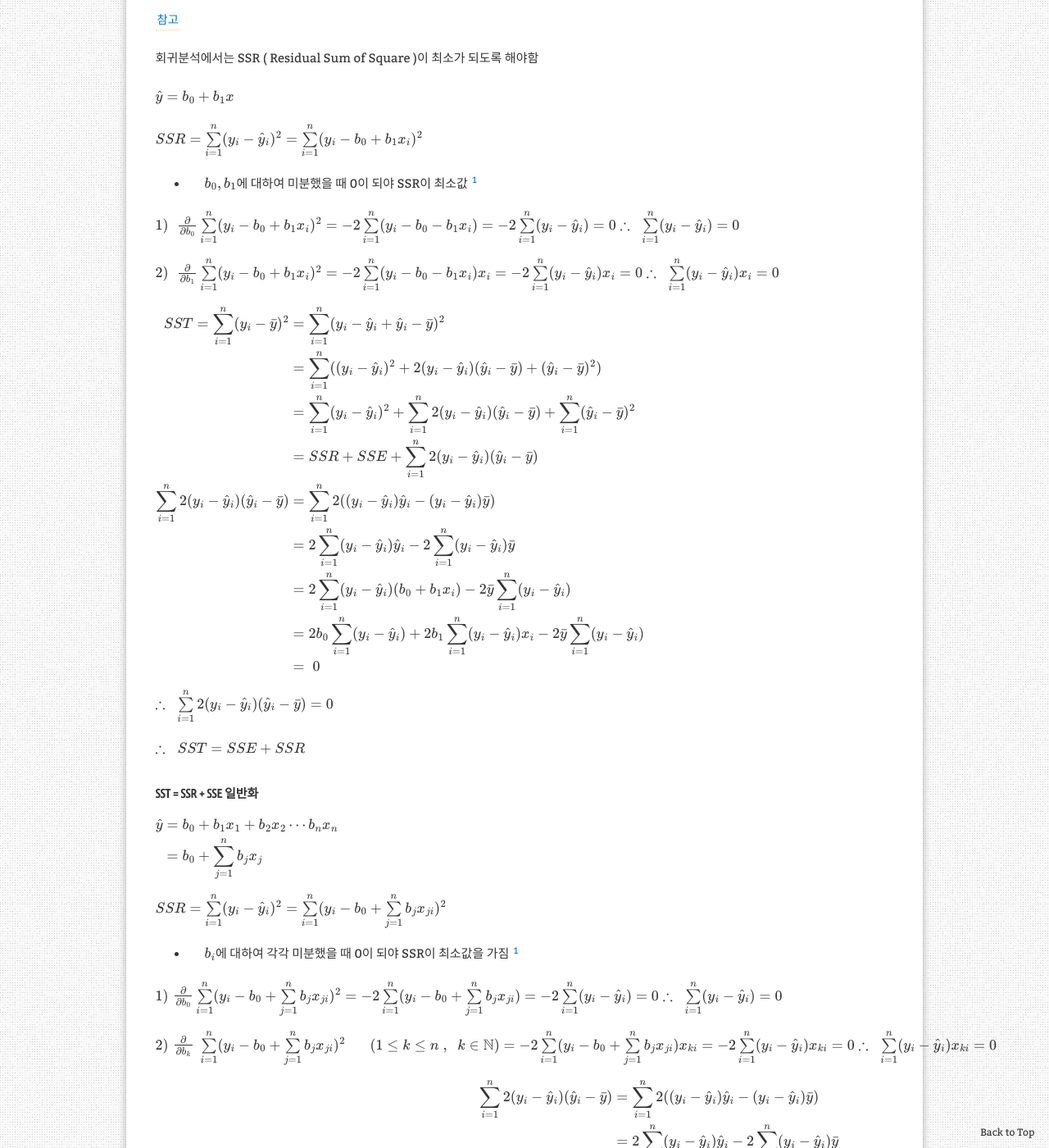
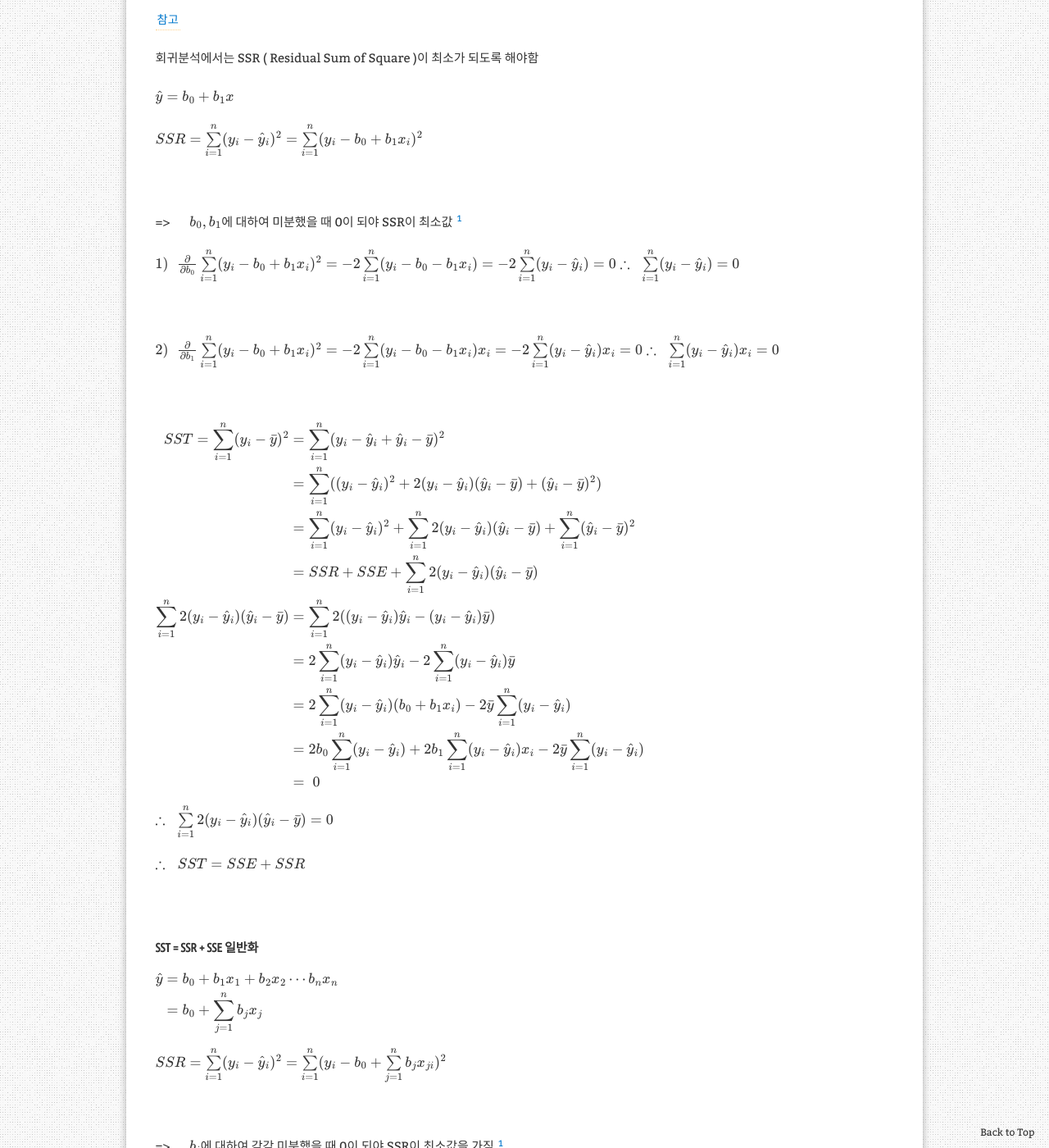
Before and after one commit to aristohyun/aristohyun.github.io, a Jekyll site: the page built from _posts/2021-06-25-Linear-Regression.md, in a window 1280 px wide and 1400 px high, scrolled down 2498 px. Shown: the whole window at 82% size. Built offline with Jekyll 4.4.1, drawn with Linux system fonts in a browser that asks for light colours; formulas are drawn with MathJax 3; comment, search, counter and statistics services are not loaded.

Commit message:
Update 2021-06-25-Linear-Regression.md

```diff
--- a/_posts/2021-06-25-Linear-Regression.md
+++ b/_posts/2021-06-25-Linear-Regression.md
@@ -78,18 +78,23 @@ $ \hat{y} = b_0 + b_1 x $
 
 $ SSR = \sum\limits_ {i=1}^{n}(y_ i - \hat{y}_ i)^2 = \sum\limits_ {i=1}^{n}(y_ i - b_0 + b_1 x_ i)^2 $
 
-- $ \;\;\;\; b_ 0, b_ 1 $에 대하여 미분했을 때 0이 되야 SSR이 최소값 [^1]
+<br/>
+
+=> $ \;\;\;\; b_ 0, b_ 1 $에 대하여 미분했을 때 0이 되야 SSR이 최소값 [^1]
 
 $ 1) \;\; \frac{\partial }{\partial b_ 0} \sum\limits_ {i=1}^{n}(y_ i - b_0 + b_1 x_ i)^2 \\\
 = -2 \sum\limits_ {i=1}^{n} (y_ i - b_0 - b_1 x_ i) \\\
 = -2 \sum\limits_ {i=1}^{n} (y_ i - \hat{y}_ i) = 0 \\\
 \therefore \;\; \sum\limits_ {i=1}^{n} (y_ i - \hat{y}_ i) = 0 $
 
+<br/>
+
 $ 2) \;\; \frac{\partial }{\partial b_ 1} \sum\limits_ {i=1}^{n}(y_ i - b_0 + b_1 x_ i)^2 \\\
 = -2 \sum\limits_ {i=1}^{n} (y_ i - b_0 - b_1 x_ i) x_ i  \\\
 = -2 \sum\limits_ {i=1}^{n} (y_ i - \hat{y}_ i) x_ i = 0 \\\
 \therefore \;\; \sum\limits_ {i=1}^{n} (y_ i - \hat{y}_ i) x_ i = 0 $
 
+<br/>
 
 $ \begin{align\*}
 SST = \sum\limits_{i=1}^{n}(y_ i - \bar{y})^{2} &= \sum\limits_{i=1}^{n}(y_ i - \hat{y}_ {i} + \hat{y}_ i - \bar{y})^2 \\\
@@ -106,6 +111,7 @@ $\therefore \;\; \sum\limits_ {i=1}^{n}2(y_ i - \hat{y}_ i)(\hat{y}_ i - \bar{y}
 
 $\therefore \;\; SST = SSE + SSR $
 
+<br/>
 
 #### SST = SSR + SSE 일반화
 
@@ -114,17 +120,23 @@ $ \begin{align\*}\hat{y} &= b_ 0 + b_ 1 x_ 1 + b_ 2 x_ 2 \cdots b_ n x_ n \\\
 
 $ SSR = \sum\limits_ {i=1}^{n}(y_ i - \hat{y}_ i)^2 = \sum\limits_ {i=1}^{n}(y_ i - b_ 0 + \sum \limits_ {j=1}^{n} b_ j x_ {ji} )^2 $
 
-- $\;\;\;\; b_ i $에 대하여 각각 미분했을 때 0이 되야 SSR이 최소값을 가짐 [^1]
+<br/>
+
+=> $\;\;\;\; b_ i $에 대하여 각각 미분했을 때 0이 되야 SSR이 최소값을 가짐 [^1]
 
 $ 1) \; \frac{\partial }{\partial b_ 0} \sum\limits_ {i=1}^{n}(y_ i - b_ 0 + \sum \limits_ {j=1}^{n} b_ j x_ {ji})^2 \\\
 = -2 \sum\limits_ {i=1}^{n} (y_ i - b_ 0 + \sum \limits_ {j=1}^{n} b_ j x_ {ji})  \\\
 = -2 \sum\limits_ {i=1}^{n} (y_ i - \hat{y}_ i) = 0 \\\
 \therefore \;\; \sum\limits_ {i=1}^{n} (y_ i - \hat{y}_ i) = 0 $
 
+<br/>
+
 $ 2) \; \frac{\partial }{\partial b_ k} \; \sum\limits_ {i=1}^{n}(y_ i - b_ 0 + \sum \limits_ {j=1}^{n} b_ j x_ {ji})^2  \;\;\;\;\;\; (1\leq k\leq n \;,\;\; k\in \mathbb{\mathbb{N}}) \\\
 = -2 \sum\limits_ {i=1}^{n} (y_ i - b_ 0 + \sum \limits_ {j=1}^{n} b_ j x_ {ji}) x_ {ki} \\\
 = -2 \sum\limits_ {i=1}^{n} (y_ i - \hat{y}_ i) x_ {ki} = 0 \\\
 \therefore \;\; \sum\limits_ {i=1}^{n} (y_ i - \hat{y}_ i) x_ {ki} = 0 $
+
+<br/>
 
 $ SST = SSR + SSE + \sum\limits_ {i=1}^{n}2(y_ i - \hat{y}_ i)(\hat{y}_ i - \bar{y}) \\\
 \begin{align\*}
```
